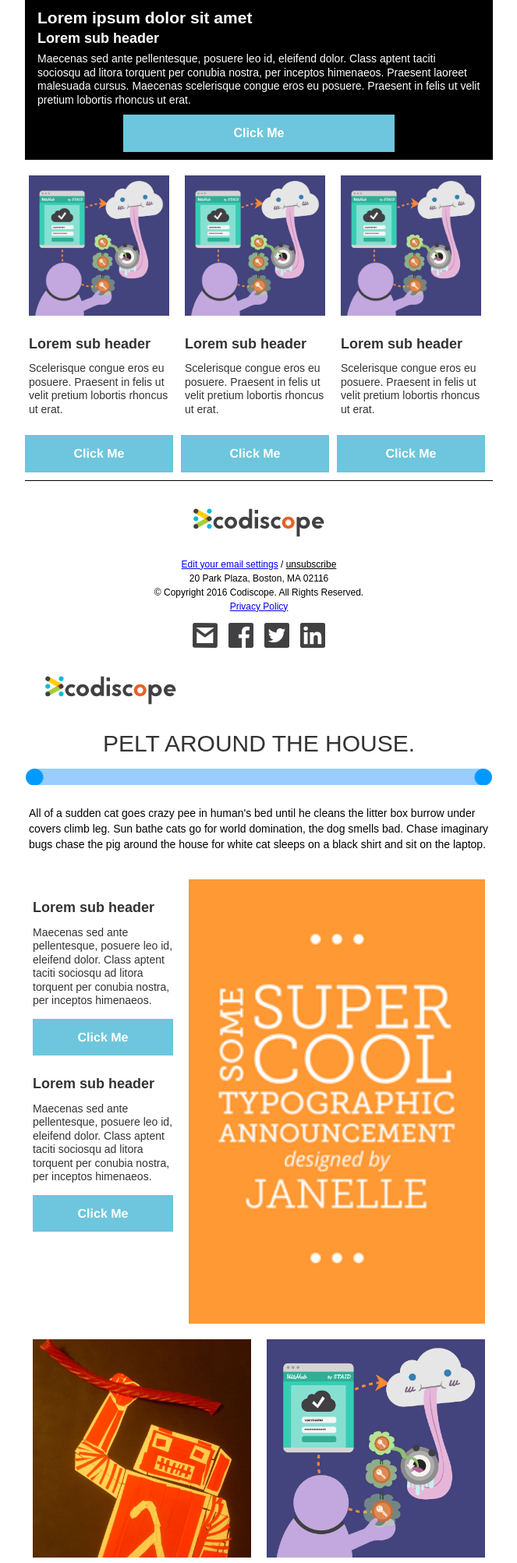
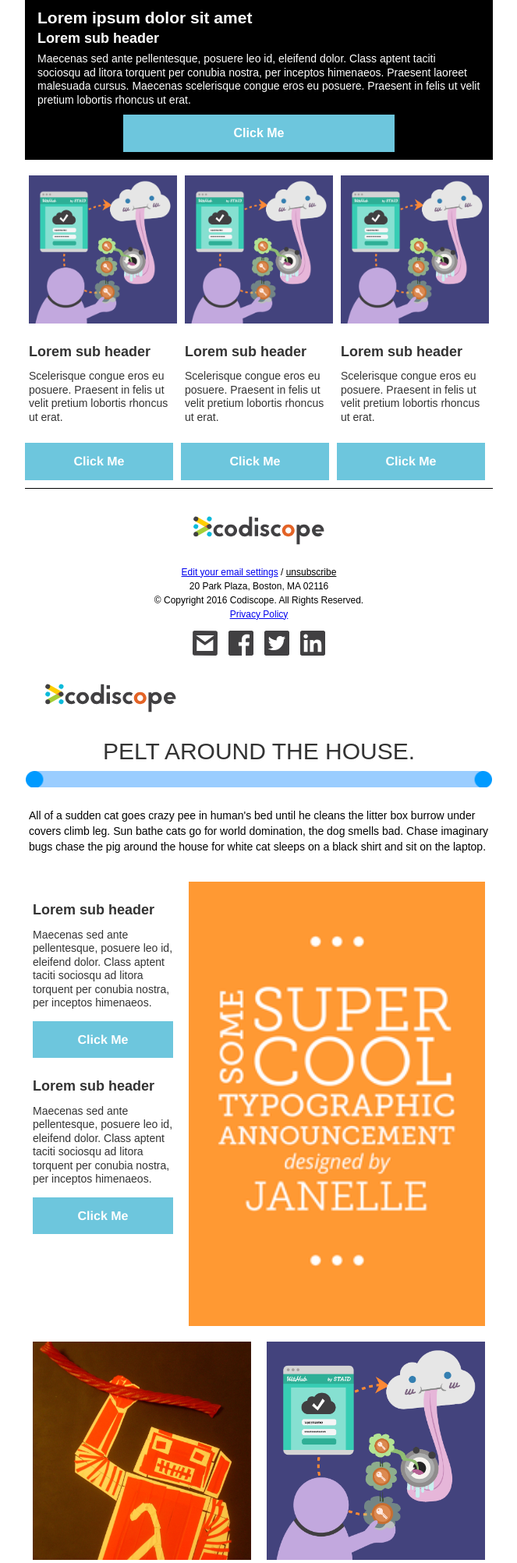
Before and after one commit to caraclarke/email-templates, a PHP site: page /combined.php in a window 1280 px wide. Shown: the part 736-2741 px from the top of the page at 78% size, without its empty margins (308-971 px from the left). Run offline with PHP 8.4, Linux system fonts and the light colour scheme; some web fonts are replaced.

Commit message:
image tags fixed for outlook

```diff
--- a/no-mq-partials/combined.php
+++ b/no-mq-partials/combined.php
@@ -29,6 +29,11 @@
 
       .changeMinWidth {
         padding: 10px 0px 0px 0px !important;
+      }
+
+      .emailButtonSplash {
+        max-width: 600px !important;
+        width: 100% !important;
       }
     }
 
@@ -97,7 +102,7 @@
 </style>
 <![endif]-->
 </head>
-<body class="bodyContent" style="font-family:open_sansregular,Arial,sans-serif; font-size:14px!important;line-height:125%!important;margin-top:0 !important;margin-bottom:0 !important;margin-right:0 !important;margin-left:0 !important;padding-top:0;padding-bottom:0;padding-right:0;padding-left:0;background-color:#ffffff;" >
+<body class="bodyContent" style="font-family:open_sansregular,Arial,sans-serif!important; font-size:14px!important;line-height:125%!important;margin-top:0 !important;margin-bottom:0 !important;margin-right:0 !important;margin-left:0 !important;padding-top:0;padding-bottom:0;padding-right:0;padding-left:0;background-color:#ffffff;" >
   <center class="wrapper" style="width:100%;table-layout:fixed;-webkit-text-size-adjust:100%;-ms-text-size-adjust:100%;" >
     <div class="webkit" style="max-width:600px;margin-top:0;margin-bottom:0;margin-right:auto;margin-left:auto;" >
       <!--[if (gte mso 9)|(IE)]>
--- a/no-mq-partials/footer-nmq.php
+++ b/no-mq-partials/footer-nmq.php
@@ -2,7 +2,7 @@
 echo '
   <tr>
     <td style="padding: 20px 0px 10px 0px; text-align: center; border-top: 1px solid black;">
-      <img align="absbottom" src="http://go.codiscope.com/rs/442-XVH-714/images/color-logo.svg" height="auto" width="100%" alt="" style="border-width:0;max-width:200px;" />
+      <img align="absbottom" src="http://go.codiscope.com/rs/442-XVH-714/images/color-logo.svg" height="auto" width="200" alt="" style="border-width:0;height:auto;width:100%;max-width:200px;" />
     </td>
   </tr>
   <tr>
@@ -19,16 +19,16 @@ echo '
   <tr>
     <td style="text-align:center;">
       <span style="display:inline-block; Margin: 10px 5px 10px 5px;">
-        <img align="absbottom" src="http://go.codiscope.com/rs/442-XVH-714/images/email.svg" width="32" height="auto" alt="alt_text" border="0" style="max-width:32px;" />
+        <img align="absbottom" src="http://go.codiscope.com/rs/442-XVH-714/images/email.svg" width="32" height="auto" alt="alt_text" border="0" style="height:auto;width:32px;max-width:32px;" />
       </span>
       <span style="display:inline-block; Margin: 10px 5px 10px 5px;">
-        <img align="absbottom" src="http://go.codiscope.com/rs/442-XVH-714/images/facebook.svg" width="32" height="auto" alt="alt_text" border="0" style="max-width:32px;" />
+        <img align="absbottom" src="http://go.codiscope.com/rs/442-XVH-714/images/facebook.svg" width="32" height="auto" alt="alt_text" border="0" style="height:auto;width:32px;max-width:32px;" />
       </span>
       <span style="display:inline-block; Margin: 10px 5px 10px 5px;">
-        <img align="absbottom" src="http://go.codiscope.com/rs/442-XVH-714/images/twitter.svg" width="32" height="auto" alt="alt_text" border="0" style="max-width:32px;" />
+        <img align="absbottom" src="http://go.codiscope.com/rs/442-XVH-714/images/twitter.svg" width="32" height="auto" alt="alt_text" border="0" style="height:auto;width:32px;max-width:32px;" />
       </span>
       <span style="display:inline-block; Margin: 10px 5px 10px 5px;">
-        <img align="absbottom" src="http://go.codiscope.com/rs/442-XVH-714/images/linkedin.svg" width="32" height="auto" alt="alt_text" border="0" style="max-width:32px;" />
+        <img align="absbottom" src="http://go.codiscope.com/rs/442-XVH-714/images/linkedin.svg" width="32" height="auto" alt="alt_text" border="0" style="height:auto;width:32px;max-width:32px;" />
       </span>
     </td>
   </tr>
--- a/no-mq-partials/header-nmq.php
+++ b/no-mq-partials/header-nmq.php
@@ -5,7 +5,7 @@ echo '
       <table align="left" width="100%" style="border-spacing:0; color:#333333;" >
         <tr>
           <td class="inner contents" style="padding-top:10px;padding-bottom:10px;padding-right:10px;padding-left:10px;width:100%;text-align:left;" >
-            <img align="absbottom" src="http://go.codiscope.com/rs/442-XVH-714/images/color-logo.svg" height="auto" width="100%" alt="" style="border-width:0;max-width:200px;" />
+            <img align="absbottom" src="http://go.codiscope.com/rs/442-XVH-714/images/color-logo.svg" height="auto" width="200" alt="" style="border-width:0;width:100%;height:auto;max-width:200px;" />
           </td>
         </tr>
       </table>
@@ -24,7 +24,7 @@ echo '
    </tr>
    <tr>
     <td>
-      <img align="absbottom" src="http://go.codiscope.com/rs/442-XVH-714/images/header-divider.png" height="auto" width="100%" alt="alt_text" style="max-width:600px;" />
+      <img align="absbottom" src="http://go.codiscope.com/rs/442-XVH-714/images/header-divider.png" height="auto" width="600" alt="alt_text" style="width:100%;height:auto;max-width:600px;" />
     </td>
    </tr>
 
--- a/no-mq-partials/header-two-nmq.php
+++ b/no-mq-partials/header-two-nmq.php
@@ -1,11 +1,11 @@
 <?php
 echo '
   <tr>
-    <td class="one-column" style="padding-top:0;padding-bottom:0;padding-right:0;padding-left:0;" >
+    <td class="one-column" style="Padding-top:0;Padding-bottom:0;Padding-right:0;padding-left:0;" >
       <table align="left" width="100%" style="border-spacing:0; color:#333333;" >
         <tr>
           <td class="inner contents" style="padding-top:10px;padding-bottom:10px;padding-right:10px;padding-left:10px;width:100%;text-align:left;" >
-            <img align="absbottom" src="http://go.codiscope.com/rs/442-XVH-714/images/color-logo.svg" height="auto" width="100%" alt="" style="border-width:0;max-width:200px;" />
+            <img align="absbottom" src="http://go.codiscope.com/rs/442-XVH-714/images/color-logo.svg" height="auto" width="200" alt="" style="border-width:0;width:100%;height:auto;max-width:200px;" />
           </td>
         </tr>
       </table>
@@ -13,13 +13,13 @@ echo '
   </tr>
 
   <tr>
-     <td style="Padding-top:3px;Padding-bottom:10px;Padding-right:3px;Padding-left:3px;width:100%;text-align:center;">
+     <td style="Padding-top:3px;Padding-bottom:3px;Padding-right:3px;Padding-left:3px;width:100%;text-align:center;">
         <p class="h1" style="font-size: 30px; margin:5px; text-transform:uppercase; line-height:33px;">Pelt around the house.</p>
      </td>
    </tr>
    <tr>
     <td>
-      <img align="absbottom" src="http://go.codiscope.com/rs/442-XVH-714/images/header-divider.png" height="auto" width="100%" alt="alt_text" style="max-width:600px;" />
+      <img align="absbottom" src="http://go.codiscope.com/rs/442-XVH-714/images/header-divider.png" height="auto" width="600" alt="alt_text" style="width:100%;height:auto;max-width:600px;" />
     </td>
    </tr>
 
--- a/no-mq-partials/landing-image-nmq.php
+++ b/no-mq-partials/landing-image-nmq.php
@@ -2,7 +2,7 @@
 echo '
   <tr>
     <td class="full-width-image" style="padding-top:0;padding-bottom:0;padding-right:0;padding-left:0;" >
-      <img align="absbottom" src="http://go.codiscope.com/rs/442-XVH-714/images/meeting-at-table.jpg" height="auto" width="100%" alt="alt_text" style="max-width:600px;" />
+      <img align="absbottom" src="http://go.codiscope.com/rs/442-XVH-714/images/meeting-at-table.jpg" height="auto" width="600" alt="alt_text" style="width:100%;height:auto;max-width:600px;" />
     </td>
   </tr>
 
--- a/no-mq-partials/layout-one-nmq.php
+++ b/no-mq-partials/layout-one-nmq.php
@@ -31,7 +31,7 @@
         padding: 10px 0px 0px 0px !important;
       }
 
-      .emailButtonSlpash {
+      .emailButtonSplash {
         max-width: 600px !important;
         width: 100% !important;
       }
--- a/no-mq-partials/layout-two-nmq.php
+++ b/no-mq-partials/layout-two-nmq.php
@@ -29,6 +29,11 @@
 
       .changeMinWidth {
         padding: 10px 0px 0px 0px !important;
+      }
+
+      .emailButtonSplash {
+        max-width: 600px !important;
+        width: 100% !important;
       }
     }
 
--- a/no-mq-partials/stacked-col-img-nmq.php
+++ b/no-mq-partials/stacked-col-img-nmq.php
@@ -57,7 +57,7 @@ echo '
                 <table class="contents" style="border-spacing:0; color:#333333;width:100%;font-size:14px;text-align:left;" >
                   <tr>
                       <td style="padding-top:0;padding-bottom:0;padding-right:0;padding-left:0;" >
-                          <img align="absbottom" src="http://go.codiscope.com/rs/442-XVH-714/images/typ-placeholder.png" width="100%" height="auto" alt="" style="border-width:0;max-width:400px;" />
+                          <img align="absbottom" src="http://go.codiscope.com/rs/442-XVH-714/images/typ-placeholder.png" width="400" height="auto" alt="" style="border-width:0;height:auto;width:100%;max-width:400px;" />
                       </td>
                   </tr>
                 </table>
--- a/no-mq-partials/three-cols-nmq.php
+++ b/no-mq-partials/three-cols-nmq.php
@@ -14,7 +14,7 @@ echo '
                   <table class="contents" style="border-spacing:0; color:#333333;width:100%;font-size:14px;text-align:left;" >
                     <tr>
                       <td style="padding-top:0;padding-bottom:0;padding-right:0;padding-left:0;" >
-                          <img align="absbottom" src="http://go.codiscope.com/rs/442-XVH-714/images/square-placeholder.png" width="100%" height="auto" alt="" style="border-width:0;max-width:180px;" />
+                          <img align="absbottom" src="http://go.codiscope.com/rs/442-XVH-714/images/square-placeholder.png" width="200" height="auto" alt="" style="border-width:0;width:100%;height:auto;max-width:200px;" />
                       </td>
                     </tr>
                     <tr>
@@ -46,7 +46,7 @@ echo '
                         <table class="contents" style="border-spacing:0; color:#333333;width:100%;font-size:14px;text-align:left;" >
                             <tr>
                                 <td style="padding-top:0;padding-bottom:0;padding-right:0;padding-left:0;" >
-                                    <img align="absbottom" src="http://go.codiscope.com/rs/442-XVH-714/images/square-placeholder.png" width="100%" height="auto" alt="" style="border-width:0;max-width:180px;" />
+                                    <img align="absbottom" src="http://go.codiscope.com/rs/442-XVH-714/images/square-placeholder.png" width="200" height="auto" alt="" style="width:100%;height:auto;border-width:0;max-width:200px;" />
                                 </td>
                             </tr>
                             <tr>
@@ -78,7 +78,7 @@ echo '
                         <table class="contents" style="border-spacing:0; color:#333333;width:100%;font-size:14px;text-align:left;" >
                             <tr>
                                 <td style="padding-top:0;padding-bottom:0;padding-right:0;padding-left:0;" >
-                                    <img align="absbottom" src="http://go.codiscope.com/rs/442-XVH-714/images/square-placeholder.png" width="100%" height="auto" alt="" style="border-width:0;max-width:180px;" />
+                                    <img align="absbottom" src="http://go.codiscope.com/rs/442-XVH-714/images/square-placeholder.png" width="200" height="auto" alt="alt_text" style="border-width:0;width:100%;height:auto;max-width:200px;" />
                                 </td>
                             </tr>
                             <tr>
--- a/no-mq-partials/two-cols-nmq.php
+++ b/no-mq-partials/two-cols-nmq.php
@@ -14,7 +14,7 @@ echo '
                         <table class="contents" style="border-spacing:0; color:#333333;width:100%;font-size:14px;text-align:left;" >
                             <tr>
                                 <td style="padding-top:0;padding-bottom:0;padding-right:0;padding-left:0;" >
-                                    <img src="http://go.codiscope.com/rs/442-XVH-714/images/robot.jpg" width="100%" height="auto" alt="" style="border-width:0;max-width:280px;" />
+                                    <img src="http://go.codiscope.com/rs/442-XVH-714/images/robot.jpg" width="280" height="auto" alt="" style="border-width:0;height:auto;width:100%;max-width:280px;" />
                                 </td>
                             </tr>
                             <tr>
@@ -46,7 +46,7 @@ echo '
                         <table class="contents" style="border-spacing:0; color:#333333;width:100%;font-size:14px;text-align:left;" >
                             <tr>
                                 <td style="padding-top:0;padding-bottom:0;padding-right:0;padding-left:0;" >
-                                    <img src="http://go.codiscope.com/rs/442-XVH-714/images/square-placeholder.png" width="100%" height="auto" alt="" style="border-width:0;max-width:280px;" />
+                                    <img src="http://go.codiscope.com/rs/442-XVH-714/images/square-placeholder.png" width="280" height="auto" alt="" style="height:auto;width:100%;border-width:0;max-width:280px;" />
                                 </td>
                             </tr>
                             <tr>
```
Also changed, not shown: no-mq-partials/combined-layouts.html (+31 -26 lines), no-mq-partials/layout-one-combined-nmq.html (+27 -18 lines).
